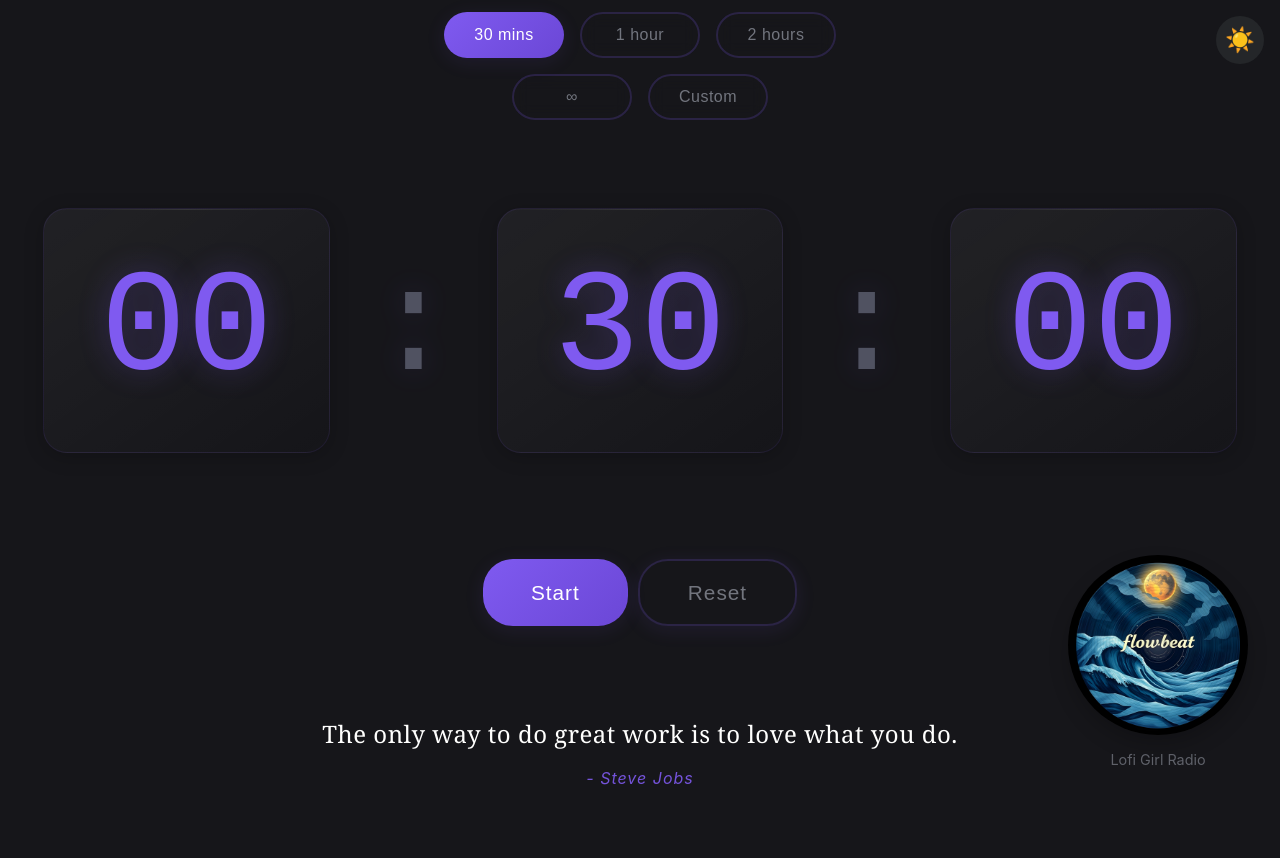
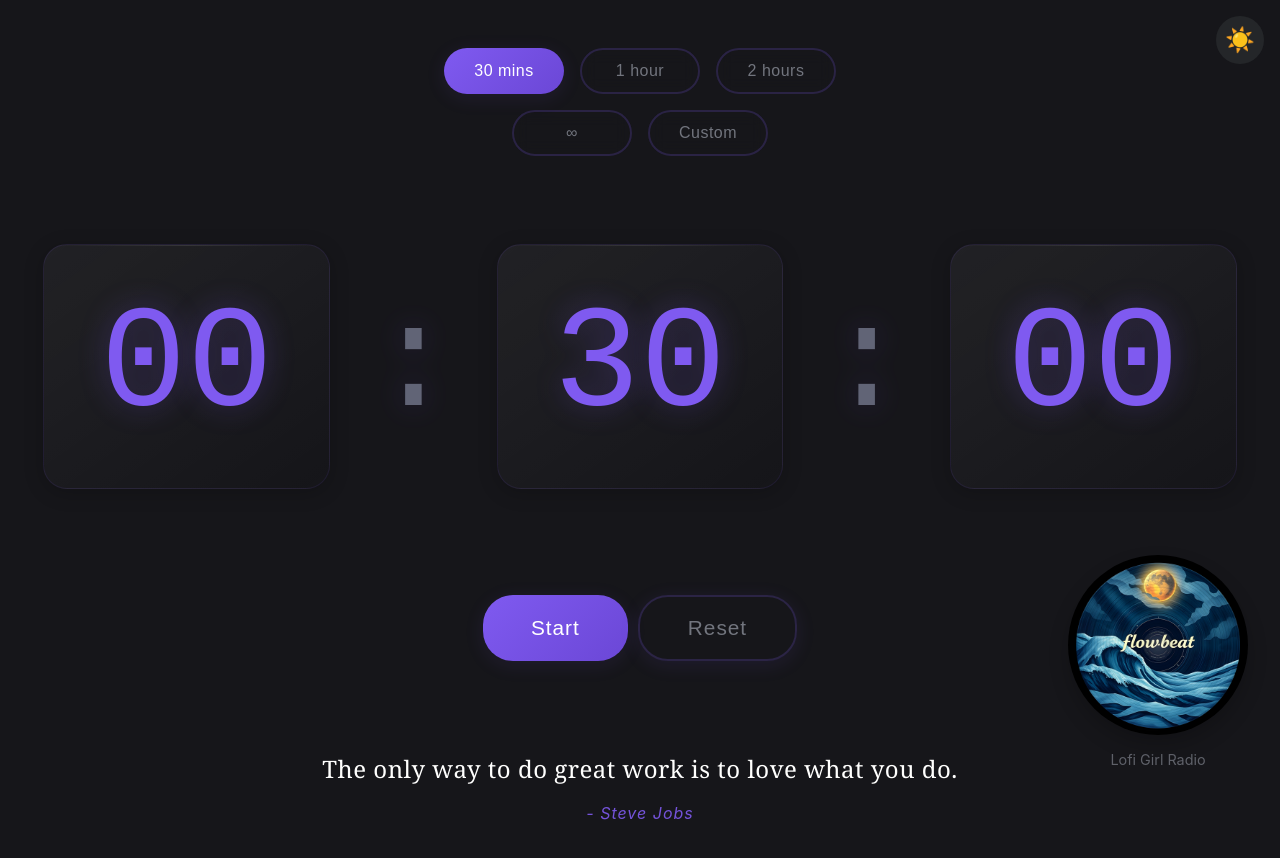
Before and after one commit to KeshariPiyush24/FlowBeat, a React (Vite) app: page / in a window 1280 px wide. Shown: the top 858 px of the page. Before the commit the page ends 800 px from the top, so only its background shows below. Built offline with nearby package versions, Linux system fonts and the light colour scheme; no server answers.

Commit message:
allowed vertical scrolling

```diff
--- a/src/components/Layout/Container.css
+++ b/src/components/Layout/Container.css
@@ -7,6 +7,8 @@
     display: flex;
     flex-direction: column;
     gap: 1rem;
+    overflow-y: auto;
+    -webkit-overflow-scrolling: touch;
 }
 
 @media (max-width: 768px) {
--- a/src/styles/App.css
+++ b/src/styles/App.css
@@ -1,12 +1,13 @@
 .app {
-    height: 100vh;
+    min-height: 100vh;
     width: 100vw;
     display: flex;
     flex-direction: column;
     align-items: center;
     background-color: var(--color-background-light);
     padding: 1rem;
-    overflow: hidden;
+    overflow-x: hidden;
+    overflow-y: auto;
 }
 
 .app.dark-mode {
@@ -15,7 +16,7 @@
 
 .content-wrapper {
     width: 100%;
-    height: 100%;
+    min-height: 100%;
     display: flex;
     flex-direction: column;
     align-items: center;
@@ -32,8 +33,9 @@
     justify-content: center;
     gap: 3rem;
     width: 100%;
-    max-height: 100vh;
+    min-height: 100vh;
     position: relative;
+    padding-bottom: 150px;
 }
 
 .song-name {
```
